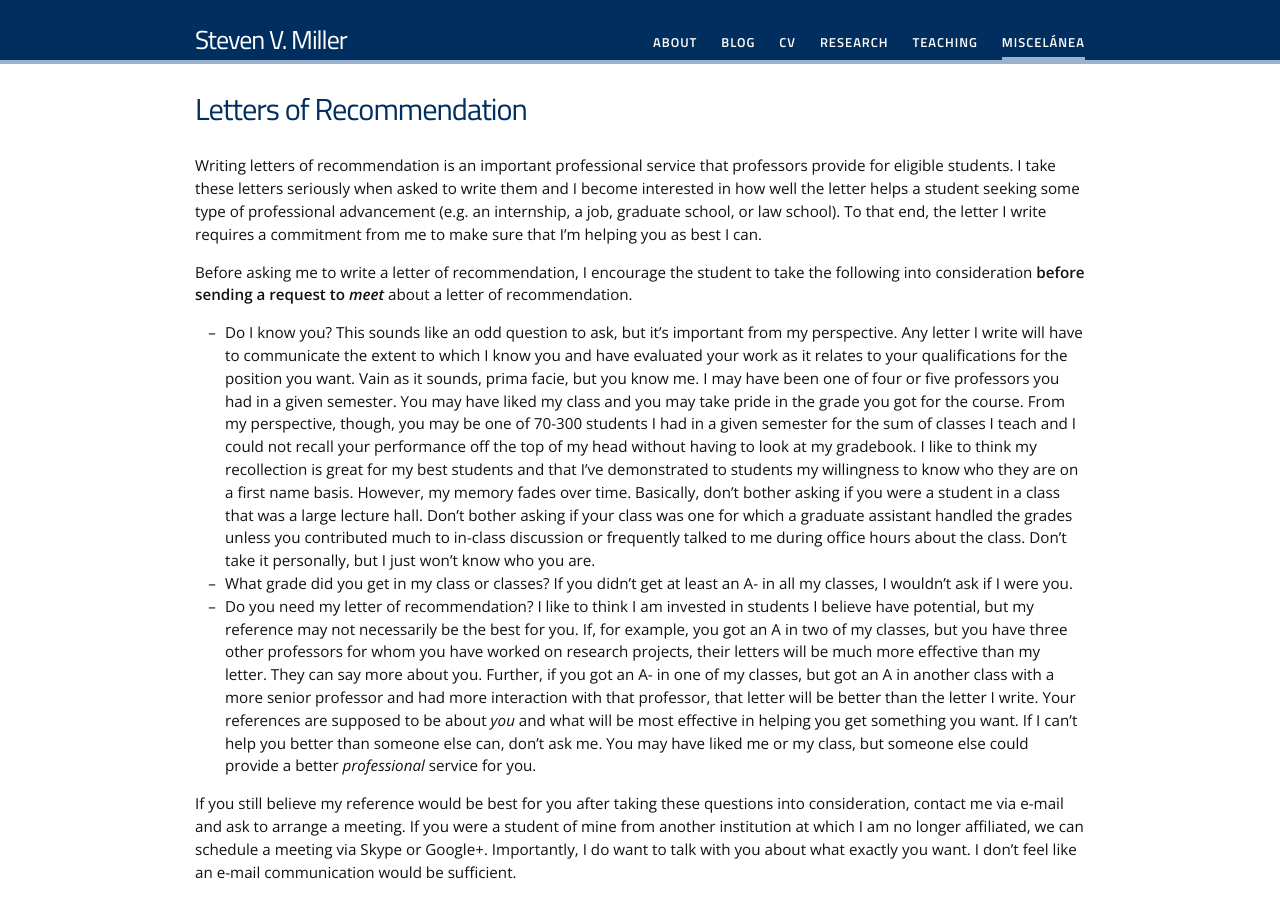
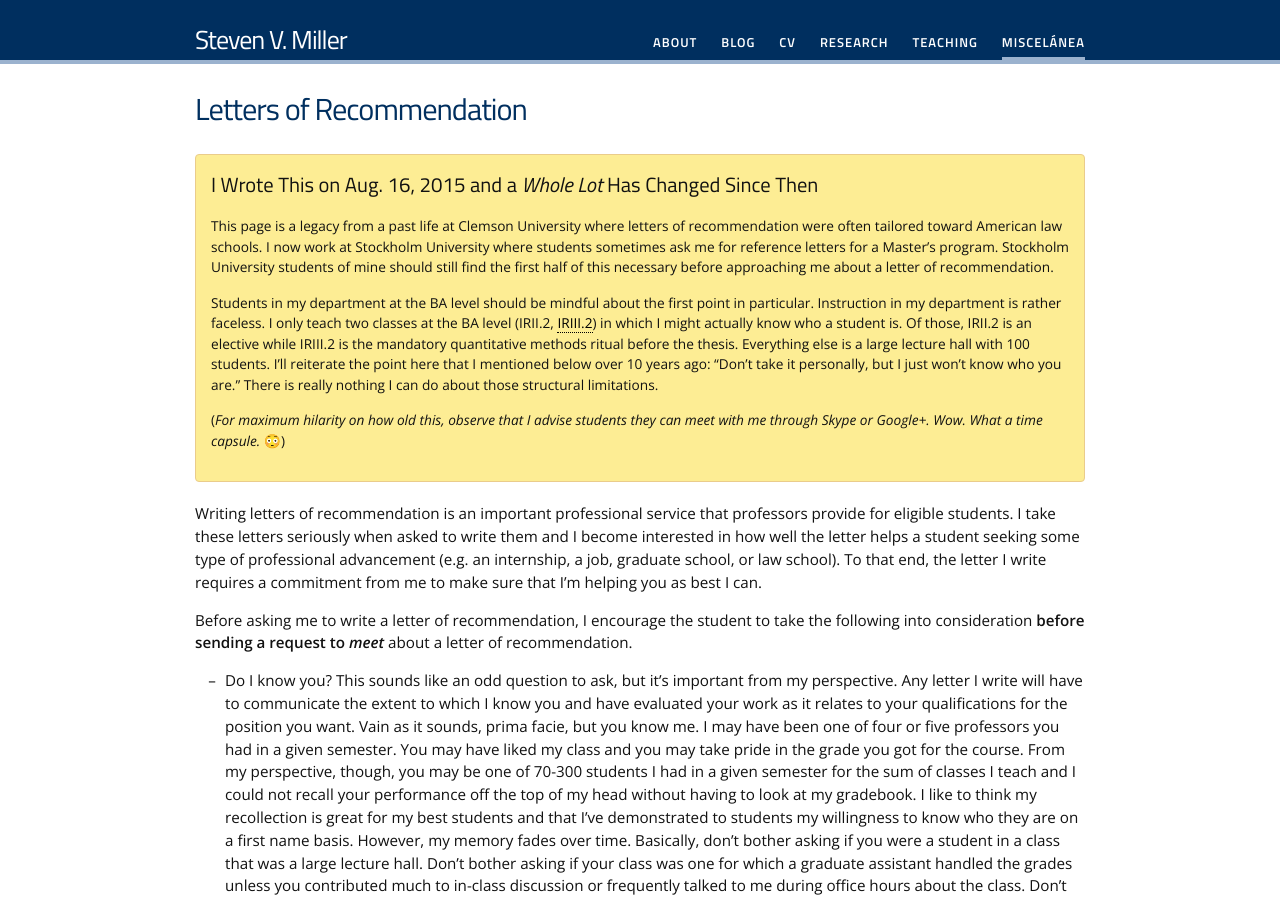
Before and after one commit to svmiller/svmiller.github.io, a Jekyll site: the page built from for-students/letters-of-recommendation.md, in a window 1280 px wide and 900 px high. Built offline with Jekyll 4.4.1, drawn with Linux system fonts in a browser that asks for light colours; nearby versions of some CDN libraries; some web fonts are replaced.

Commit message:
update at long last. Wow. I'm going to keep the nod to Google+ and Skype there, though.

```diff
--- a/for-students/letters-of-recommendation.md
+++ b/for-students/letters-of-recommendation.md
@@ -4,6 +4,33 @@ title: "Letters of Recommendation"
 permalink: /for-students/letters-of-recommendation/
 active: miscelanea
 ---
+
+<div class="announcement-box" markdown = "1">
+<!-- <div id="focusbox" markdown = "1"> -->
+
+
+## I Wrote This on Aug. 16, 2015 and a *Whole Lot* Has Changed Since Then
+
+This page is a legacy from a past life at Clemson University where letters of
+recommendation were often tailored toward American law schools. I now work at
+Stockholm University where students sometimes ask me for reference letters for a
+Master's program. Stockholm University students of mine should still find the
+first half of this necessary before approaching me about a letter of recommendation.
+
+Students in my department at the BA level should be mindful about the first point
+in particular. Instruction in my department is rather faceless. I only teach
+two classes at the BA level (IRII.2, [IRIII.2](https://ir3-2.svmiller.com/)) in
+which I might actually know who a student is. Of those, IRII.2 is an elective while
+IRIII.2 is the mandatory quantitative methods ritual before the thesis. Everything
+else is a large lecture hall with 100 students.  I'll reiterate the point here
+that I mentioned  below over 10 years ago: "Don't take it personally, but I
+just won’t know who you are." There is really nothing I can do about those
+structural limitations.
+
+(*For maximum hilarity on how old this, observe that I advise students they can
+meet with me through Skype or Google+. Wow. What a time capsule.* 😳)
+
+</div>
 
 Writing letters of recommendation is an important professional service that professors provide for eligible students. I take these letters seriously when asked to write them and I become interested in how well the letter helps a student seeking some type of professional advancement (e.g. an internship, a job, graduate school, or law school). To that end, the letter I write requires a commitment from me to make sure that I’m helping you as best I can.
 
```
